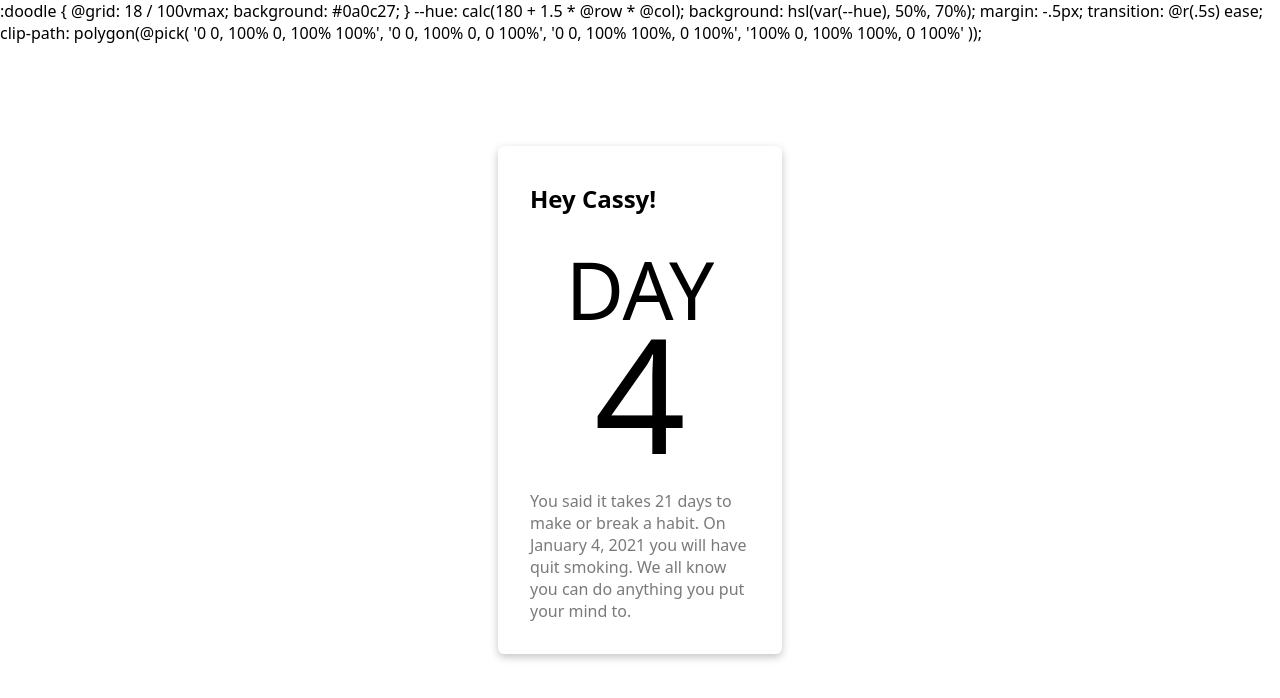
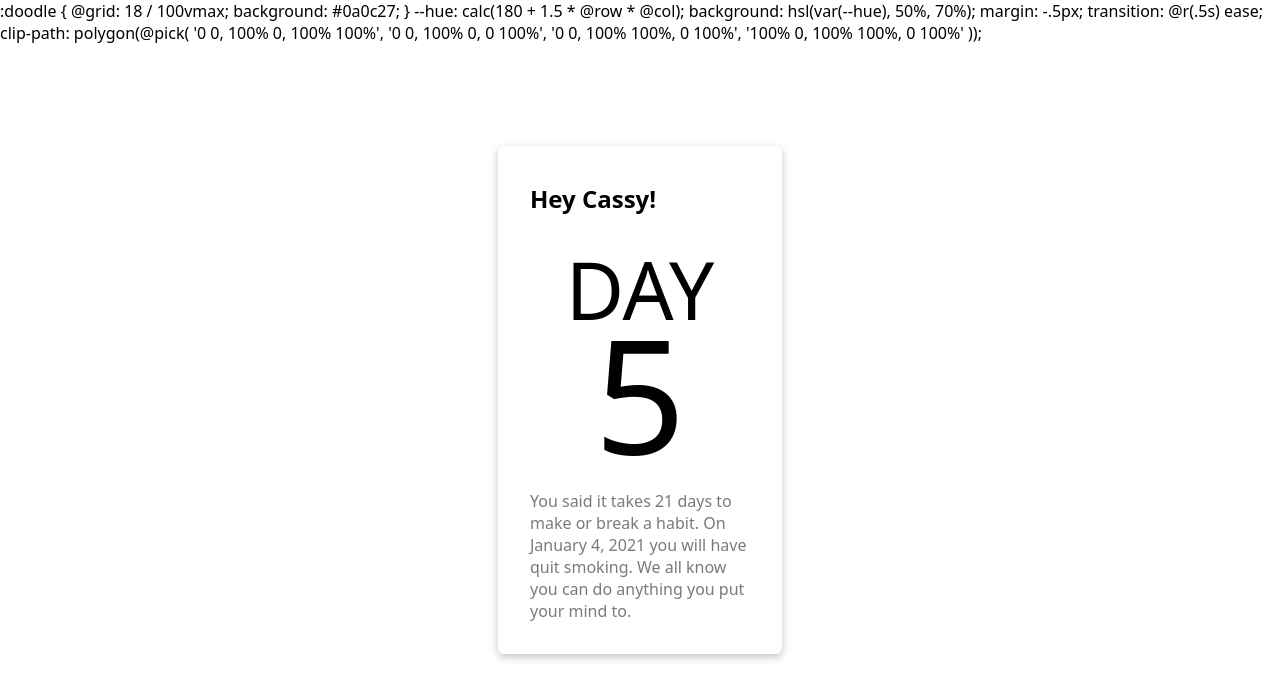
Before and after one commit to sanderjson/sanderjson-project-2021-days, a Svelte app: page / in a window 1280 px wide. Shown: the top 698 px of the page. Built offline with nearby package versions, Linux system fonts and the light colour scheme.

Commit message:
update message

```diff
--- a/src/Message.svelte
+++ b/src/Message.svelte
@@ -33,6 +33,7 @@
     text-transform: uppercase;
     width: 100%;
   }
+
   .current-num {
     font-size: 10rem;
     margin: 0;
@@ -54,7 +55,7 @@
     <section>
       <h1 class="message-header">Hey Cassy!</h1>
       <div class="current-day">day</div>
-      <div class="current-num">4</div>
+      <div class="current-num">5</div>
       <p class="message-body">
         You said it takes 21 days to make or break a habit. On January 4, 2021
         you will have quit smoking. We all know you can do anything you put your
```
